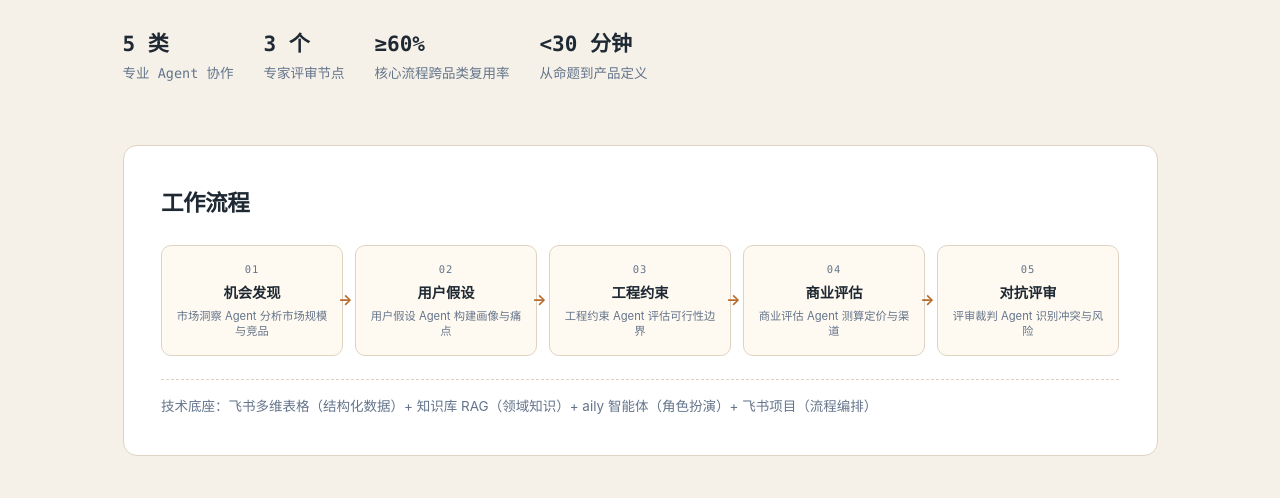
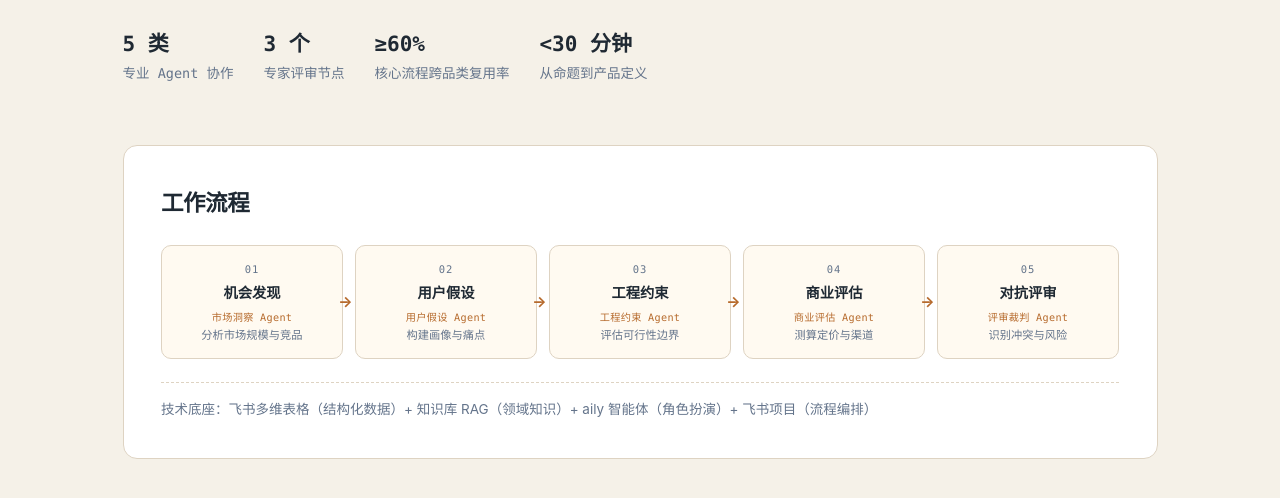
Before and after one commit to jackyrosy328-lang/ai-product-workshop, a website: page index.html in a window 1280 px wide. Shown: the part 290-788 px from the top of the page. Drawn offline with Linux system fonts and the light colour scheme.

Commit message:
style(home): split agent name and description into separate lines in flow cards

```diff
--- /dev/null
+++ b/build-local.js
@@ -0,0 +1 @@
+x
--- a/index.html
+++ b/index.html
@@ -133,13 +133,21 @@
     }
     .flow .step .name {
       font-weight: 700;
-      margin: 0.2rem 0;
+      margin: 0.2rem 0 0.35rem;
       font-size: 0.95rem;
+    }
+    .flow .step .agent {
+      font-family: var(--font-mono);
+      font-size: 0.68rem;
+      color: var(--accent2);
+      letter-spacing: 0.03em;
+      line-height: 1.35;
     }
     .flow .step .desc {
       font-size: 0.75rem;
       color: var(--muted);
-      line-height: 1.4;
+      line-height: 1.45;
+      margin-top: 0.15rem;
     }
     .flow .step:not(:last-child)::after {
       content: '→';
@@ -310,27 +318,32 @@
         <div class="step">
           <div class="num">01</div>
           <div class="name">机会发现</div>
-          <div class="desc">市场洞察 Agent 分析市场规模与竞品</div>
+          <div class="agent">市场洞察 Agent</div>
+          <div class="desc">分析市场规模与竞品</div>
         </div>
         <div class="step">
           <div class="num">02</div>
           <div class="name">用户假设</div>
-          <div class="desc">用户假设 Agent 构建画像与痛点</div>
+          <div class="agent">用户假设 Agent</div>
+          <div class="desc">构建画像与痛点</div>
         </div>
         <div class="step">
           <div class="num">03</div>
           <div class="name">工程约束</div>
-          <div class="desc">工程约束 Agent 评估可行性边界</div>
+          <div class="agent">工程约束 Agent</div>
+          <div class="desc">评估可行性边界</div>
         </div>
         <div class="step">
           <div class="num">04</div>
           <div class="name">商业评估</div>
-          <div class="desc">商业评估 Agent 测算定价与渠道</div>
+          <div class="agent">商业评估 Agent</div>
+          <div class="desc">测算定价与渠道</div>
         </div>
         <div class="step">
           <div class="num">05</div>
           <div class="name">对抗评审</div>
-          <div class="desc">评审裁判 Agent 识别冲突与风险</div>
+          <div class="agent">评审裁判 Agent</div>
+          <div class="desc">识别冲突与风险</div>
         </div>
       </div>
       <div class="note">
```
Also changed, not shown: 1 other file.
